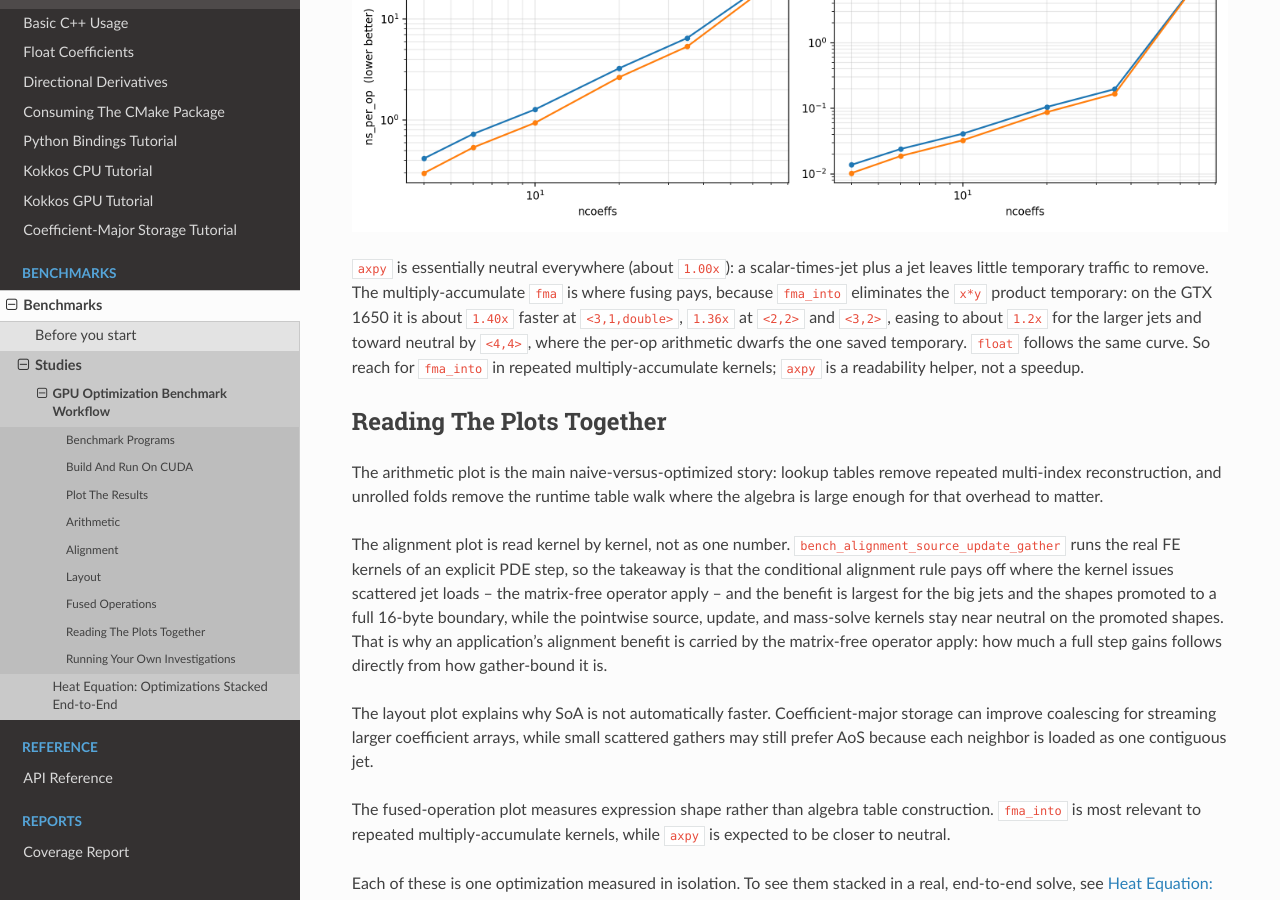
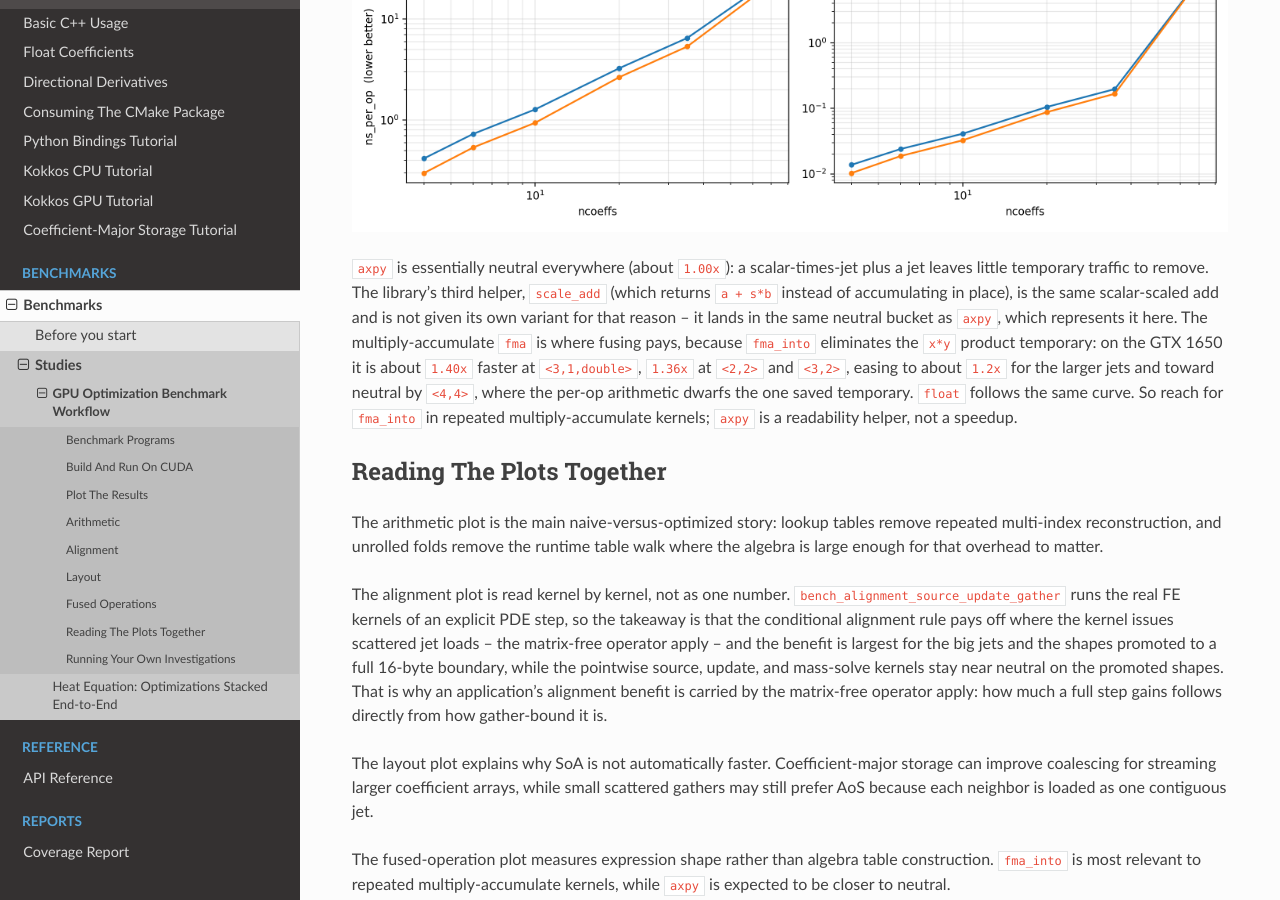
Before and after one commit to Samm-Py/cpp_oti_lib, a Sphinx documentation site: the page built from docs/benchmarks/gpu_optimization_workflow.rst, in a window 1280 px wide and 900 px high, scrolled down 13995 px. Built offline with Sphinx 7.4.7 and the Read the Docs theme 3.1.0, drawn with Linux system fonts in a browser that asks for light colours.

Commit message:
Docs: note why scale_add has no separate fused-op variant
The library exposes three fused helpers (axpy, fma_into, scale_add) but the
benchmark measures only the first two. Acknowledge scale_add as axpy's
value-returning twin -- same scalar-scaled add, same neutral bucket -- so the
section no longer presents two patterns as if they were the whole family.

Co-Authored-By: Claude Opus 4.8 <noreply@anthropic.com>

```diff
--- a/docs/benchmarks/gpu_optimization_workflow.rst
+++ b/docs/benchmarks/gpu_optimization_workflow.rst
@@ -651,7 +651,11 @@ axis is ``chain`` vs ``fused`` over two patterns:
    :width: 100%
 
 ``axpy`` is essentially neutral everywhere (about ``1.00x``): a scalar-times-jet
-plus a jet leaves little temporary traffic to remove. The multiply-accumulate
+plus a jet leaves little temporary traffic to remove. The library's third helper,
+``scale_add`` (which returns ``a + s*b`` instead of accumulating in place), is the
+same scalar-scaled add and is not given its own variant for that reason -- it
+lands in the same neutral bucket as ``axpy``, which represents it here. The
+multiply-accumulate
 ``fma`` is where fusing pays, because ``fma_into`` eliminates the ``x*y`` product
 temporary: on the GTX 1650 it is about ``1.40x`` faster at ``<3,1,double>``,
 ``1.36x`` at ``<2,2>`` and ``<3,2>``, easing to about ``1.2x`` for the larger
```
